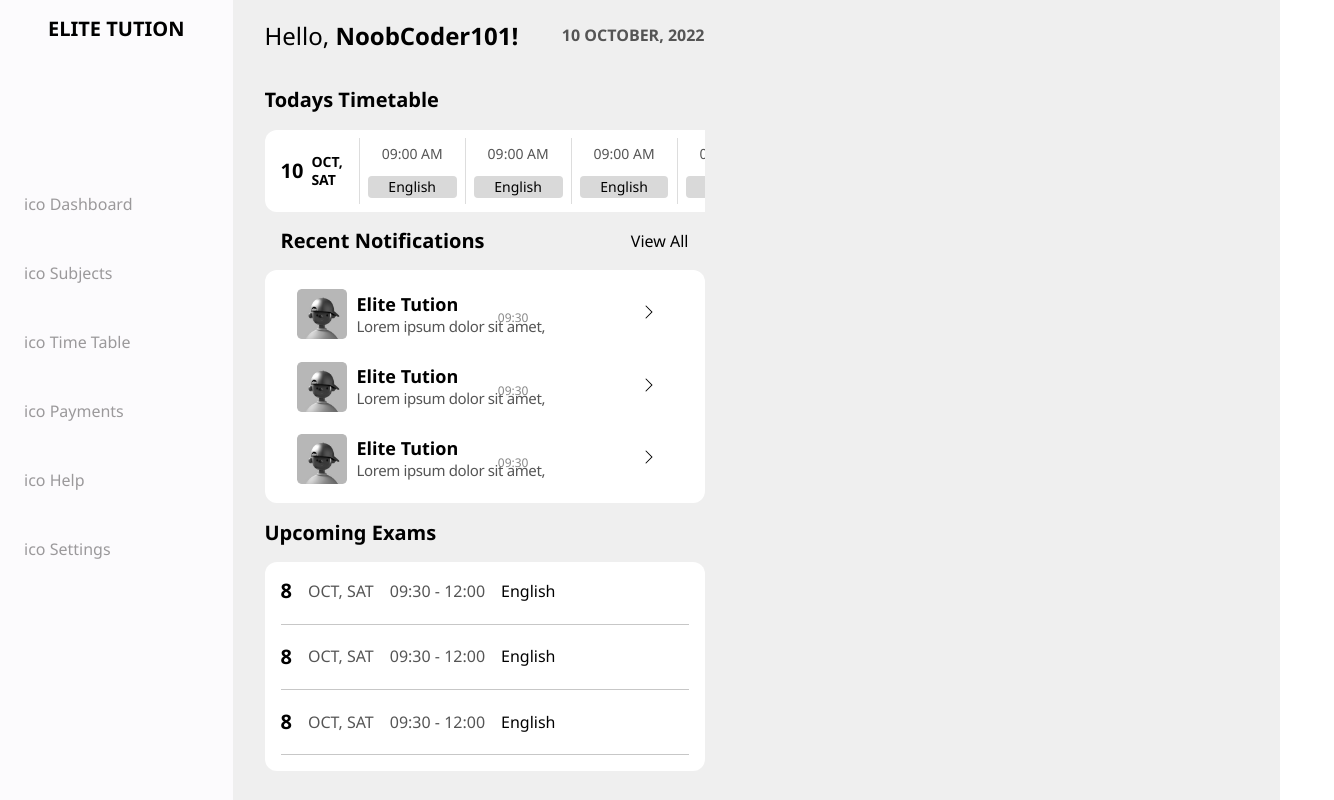
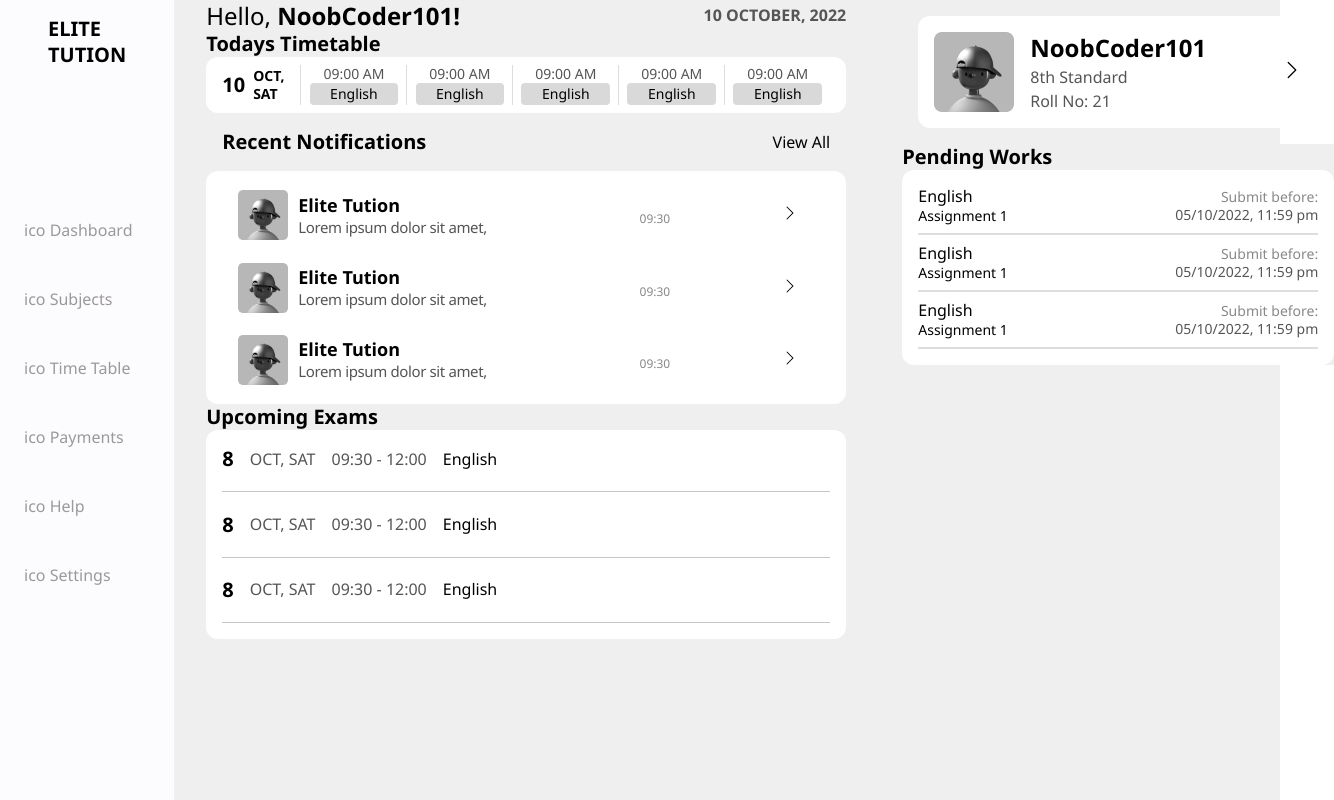
Before and after one commit to Noob-Coders-404/tutors-hub-frontend, a Next.js app: page / in a window 1280 px wide. Shown: the whole page, 1334 px wide, since content can reach past the window. Built offline with nearby package versions, Linux system fonts and the light colour scheme.

Commit message:
pending works

```diff
--- a/components/Layout/Home.js
+++ b/components/Layout/Home.js
@@ -5,6 +5,7 @@ import Profile from "../dashboard/Profile/Profile";
 import Notification from "../dashboard/Notification/Notification";
 import UpcomingExams from "../dashboard/UpcomingExams/UpcomingExams";
 import Head from "next/head";
+import PendingWorks from "../dashboard/PendingWorks/PendingWorks";
 
 const Home = () => {
   return (
@@ -30,6 +31,7 @@ const Home = () => {
           </div>
           <div className={styles.section2}>
             <Profile />
+            <PendingWorks />
           </div>
         </div>
       </div>
--- a/components/Layout/home.module.css
+++ b/components/Layout/home.module.css
@@ -37,10 +37,3 @@
     text-align: right;
     color: #555555;
 }
-.section2{
-    display: none;
-}
-.timetable{
-    width: 440px;
-    overflow-y: auto;
-}
--- /dev/null
+++ b/components/dashboard/PendingWorks/PendingWorks.js
@@ -0,0 +1,58 @@
+import styles from "./pendingworks.module.css";
+
+const PendingWorks = () => {
+  const data = [
+    {
+      date: 8,
+      month: "OCT",
+      day: "SAT",
+      start: "09:30",
+      end: "12:00",
+      subject: "English",
+    },
+    {
+      date: 8,
+      month: "OCT",
+      day: "SAT",
+      start: "09:30",
+      end: "12:00",
+      subject: "English",
+    },
+    {
+      date: 8,
+      month: "OCT",
+      day: "SAT",
+      start: "09:30",
+      end: "12:00",
+      subject: "English",
+    },
+  ];
+  return (
+    <div className={styles.main}>
+        <h2>Pending Works</h2>
+        <div className={styles.container}>
+            {data.map((item,index)=>{
+                return(
+                    <>
+                        <div>
+                            <div>
+                                <h2>English</h2>
+                                <p>Assignment 1</p>
+                            </div>
+                            <div>
+                                <h4>Submit before:</h4>
+                                <h3>05/10/2022, 11:59 pm</h3>
+                            </div>
+                        </div>
+
+                        <div className={styles.line} />
+                    </>
+                )
+            })}
+
+        </div>
+
+    </div>
+  );
+};
+export default PendingWorks;
--- /dev/null
+++ b/components/dashboard/PendingWorks/pendingworks.module.css
@@ -0,0 +1,67 @@
+.main{
+    background-color: #EFEFEF;
+}
+
+.main>h2{
+    font-weight: 700;
+    font-size: 20px;
+    line-height: 26px;
+    color: #000000;
+}
+
+.container{
+    display: flex;
+    flex-direction: column;
+    background-color: #fff;
+    padding: 1rem;
+    color: #000000;
+    max-width: 640px;
+    border-radius: 12px;
+    gap: .5rem;
+}
+
+.container>div{
+    display: flex;
+    justify-content: space-between;
+    align-items: center;
+    gap: 1rem;
+}
+
+.container>div>div:nth-child(1){
+    display: flex;
+    flex-direction: column;
+}
+.container h2{
+    font-weight: 500;
+    font-size: 16px;
+    line-height: 21px;
+}
+.container p{
+    font-weight: 400;
+    font-size: 14px;
+    line-height: 18px;
+}
+.container>div>div:nth-child(2){
+    text-align: right;
+}
+
+.container h4{
+    font-weight: 400;
+    font-size: 14px;
+    line-height: 18px;
+    color: #888888;
+}
+
+.container h3{
+    font-weight: 500;
+    font-size: 14px;
+    line-height: 18px;
+
+    color: #555555;
+}
+
+.line{
+    width: 100%;
+    height: 0px;
+    border: 1px solid #DDDDDD;
+}
--- a/styles/globals.css
+++ b/styles/globals.css
@@ -12,8 +12,12 @@ a {
   text-decoration: none;
 }
 
-* {
+*{
   box-sizing: border-box;
+}
+h1,h2,h3,h4,h5,h6,p{
+  margin: 0;
+  padding: 0;
 }
 
 @media (prefers-color-scheme: dark) {
```
Also changed, not shown: components/dashboard/UpcomingExams/UpcomingExams.js (indentation only).
